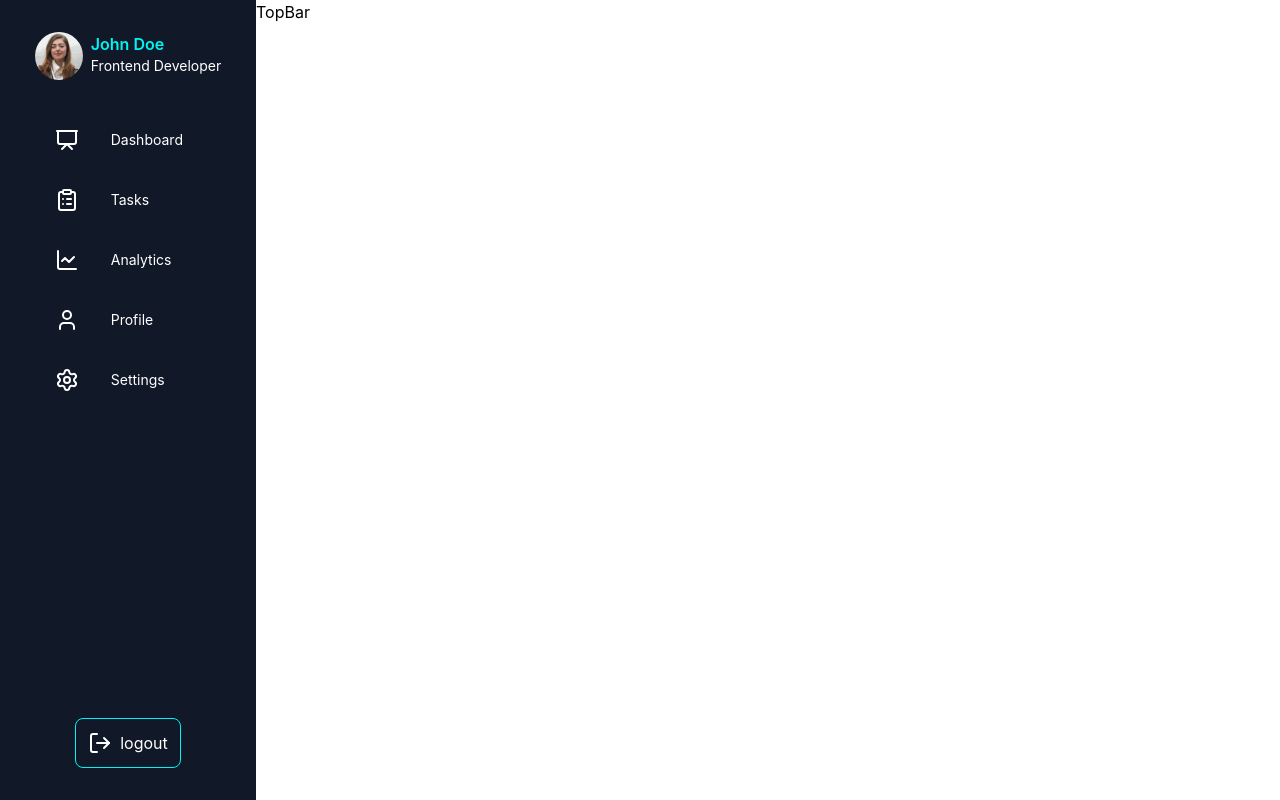
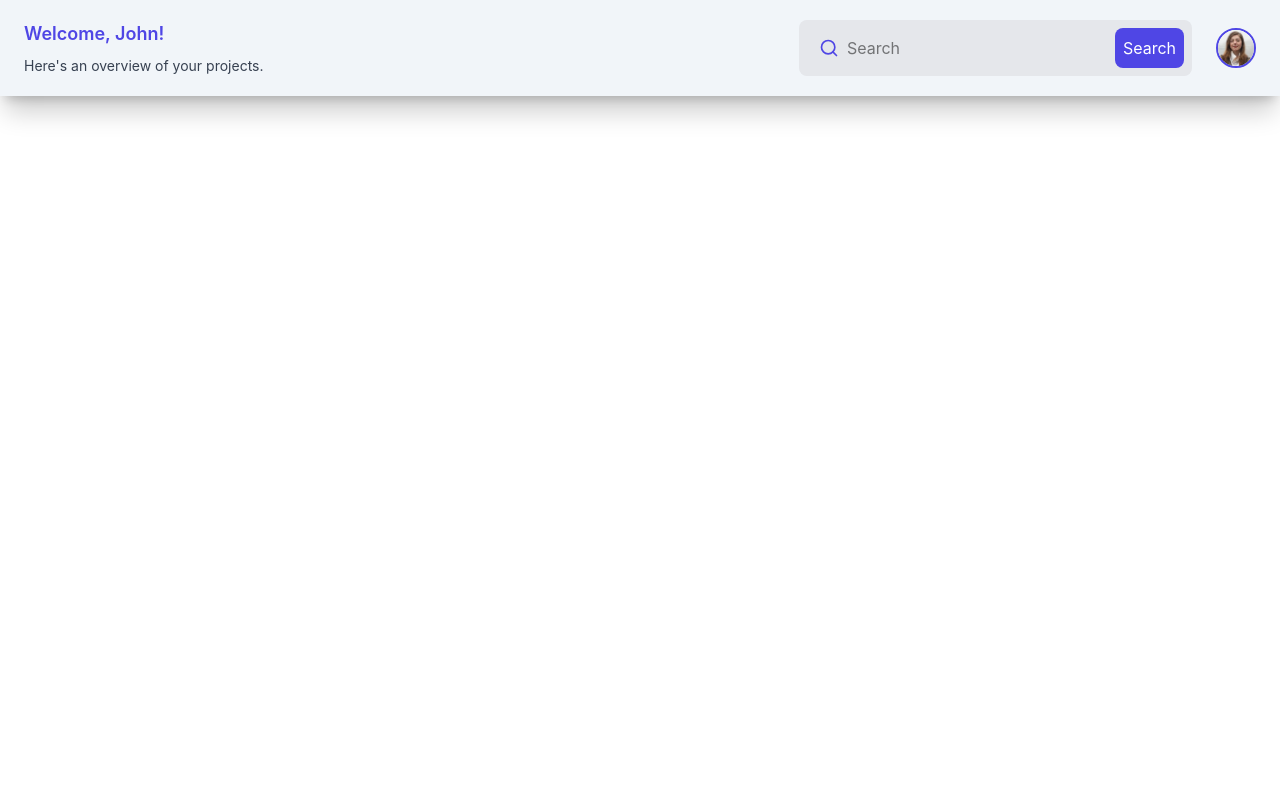
Before and after one commit to yMeeraki/React-Admin-Dashboard-with-Authentication-Data-Visualization, a React (Vite) app: page / in a window 1280 px wide. Built offline with nearby package versions, Linux system fonts and the light colour scheme.

Commit message:
feat: refine topbar with improved search UI, spacing, and interactive elements

```diff
--- a/index.html
+++ b/index.html
@@ -9,7 +9,7 @@
 </head>
 
 <body>
-  <div id="root" class="flex flex-row font-inter"></div>
+  <div id="root" class="flex flex-row font-inter "></div>
   <script type="module" src="/src/main.jsx"></script>
 </body>
 
--- a/src/App.jsx
+++ b/src/App.jsx
@@ -4,8 +4,8 @@ import TopBar from "./components/TopBar.jsx";
 function App() {
   return (
     <>
-      <SideBar />
-      <main>
+      {/* <SideBar /> */}
+      <main className="flex-2 bg-background">
         <TopBar />
       </main>
     </>
--- a/src/components/TopBar.jsx
+++ b/src/components/TopBar.jsx
@@ -1,5 +1,44 @@
+import { Bell, Search } from "lucide-react";
+import avatar from "../assets/avatar.jpg";
+
 function TopBar() {
-  return <>TopBar</>;
+  return (
+    <>
+      <header className="bg-section flex justify-between h-24 px-6 items-center shadow-xl/20">
+        <div className="flex flex-col gap-2">
+          <h1 className="font-semibold text-lg text-primary">Welcome, John!</h1>
+          <p className="text-font-secondary text-sm">
+            Here's an overview of your projects.
+          </p>
+        </div>
+        <div className="flex gap-6 items-center">
+          <form className="flex items-center bg-gray-200 px-2 py-1 rounded-lg">
+            <div className="flex items-center px-3 py-2">
+              <label htmlFor="search-input">
+                <Search className="text-primary w-5 h-5 hover:cursor-pointer" />
+              </label>
+              <input
+                type="text"
+                name="search-input"
+                id="search-input"
+                placeholder="Search"
+                className="py-1 px-2 rounded-lg focus:border-primary hover:ring-2 hover:ring-primary/30"
+              />
+            </div>
+            <button className="bg-primary text-white p-2 rounded-lg transition-all duration-200 hover:bg-accent hover:text-font-primary hover:cursor-pointer">
+              Search
+            </button>
+          </form>
+
+          <img
+            className="rounded-full size-10 border-2 border-primary hover:cursor-pointer hover:scale-105 transition"
+            src={avatar}
+            alt="avatar"
+          />
+        </div>
+      </header>
+    </>
+  );
 }
 
 export default TopBar;
--- a/src/index.css
+++ b/src/index.css
@@ -1,24 +1,131 @@
 @import "tailwindcss";
 @import url("https://fonts.googleapis.com/css2?family=Inter:ital,opsz,wght@0,14..32,100..900;1,14..32,100..900&family=Overpass:ital,wght@0,100..900;1,100..900&display=swap");
 
+/*
+Background Colors
+#F9FAFB → Page background
+#FFFFFF → Cards
+#F1F5F9 → Secondary background (sections)
+⚫ Text Colors
+#111827 → Main text (headings)
+#374151 → Secondary text
+#9CA3AF → Light/placeholder text
+*/
+/*
+🎨 1. Primary Color Palette (Modern Dashboard)
+
+Use this as your base:
+
+🔵 Primary (Brand Color)
+#4F46E5 → Main buttons, active states
+#6366F1 → Hover state
+#818CF8 → Light accents
+
+👉 Used for:
+
+Active sidebar item
+Buttons
+Highlights
+
+⚫ Text Colors
+#111827 → Main text (headings)
+#374151 → Secondary text
+#9CA3AF → Light/placeholder text
+📊 2. Status Colors (VERY IMPORTANT)
+
+These make your dashboard feel real:
+
+🟢 Success (Completed)
+#10B981
+🟡 Warning (Pending)
+#F59E0B
+🔵 Info (In Progress)
+#3B82F6
+🔴 Error
+#EF4444
+
+👉 Use in:
+
+Task status badges
+Icons
+Charts
+🧱 3. Card Design Style (Figma Feel)
+Card Properties:
+Background: #FFFFFF
+Border-radius: 12px
+Shadow: soft
+
+Example shadow:
+
+0px 4px 12px rgba(0, 0, 0, 0.05)
+📐 4. Spacing System (Super Important)
+
+Follow this like Figma:
+
+8px → small spacing
+16px → normal spacing
+24px → section spacing
+32px → large gaps
+
+👉 This creates clean UI automatically
+
+🔤 5. Typography (Clean & Modern)
+
+Use:
+
+Heading: bold, large
+Subtext: medium
+Labels: small
+
+Example:
+
+Title: 20–24px
+Card value: 28–32px
+Text: 14–16px
+🌙 6. Optional Dark Mode (Advanced)
+
+If you want to stand out:
+
+Dark colors:
+Background: #111827
+Card: #1F2937
+Text: #F9FAFB
+🎯 7. Ready-to-Use Theme (Copy This)
+
+You can literally use this as your design system:
+
+Primary: #4F46E5
+Background: #F9FAFB
+Card: #FFFFFF
+Text: #111827
+
+Success: #10B981
+Warning: #F59E0B
+Info: #3B82F6
+Error: #EF4444
+*/
+
 @theme {
   --color-primary: #4f46e5;
-  --color-secondary: #6366f1;
-
+  --color-secondary: #00444e;
   --color-accent: #00f4f3;
 
-  --color-background: #f9fafb;
+  /* Background Colors */
+  --color-background: #faf7ff;
   --color-card: #ffffff;
+  --color-section: #f1f5f9;
 
-  --color-font-primary: #001c31;
-  --color-font-secondary: #6b7280;
+  /* Text Colors */
+  --color-font-primary: #00232a;
+  --color-font-secondary: #374151;
+  --color-font-placeholder: #9ca3af;
 
   --color-success: #10b981;
   --color-warning: #f59e0b;
   --color-info: #3b82f6;
   --color-danger: #ef4444;
 
-  --color-sidebar: #111827;
+  --color-sidebar: #00232a;
 
   --font-inter: "Inter", sans-serif;
 }
```
